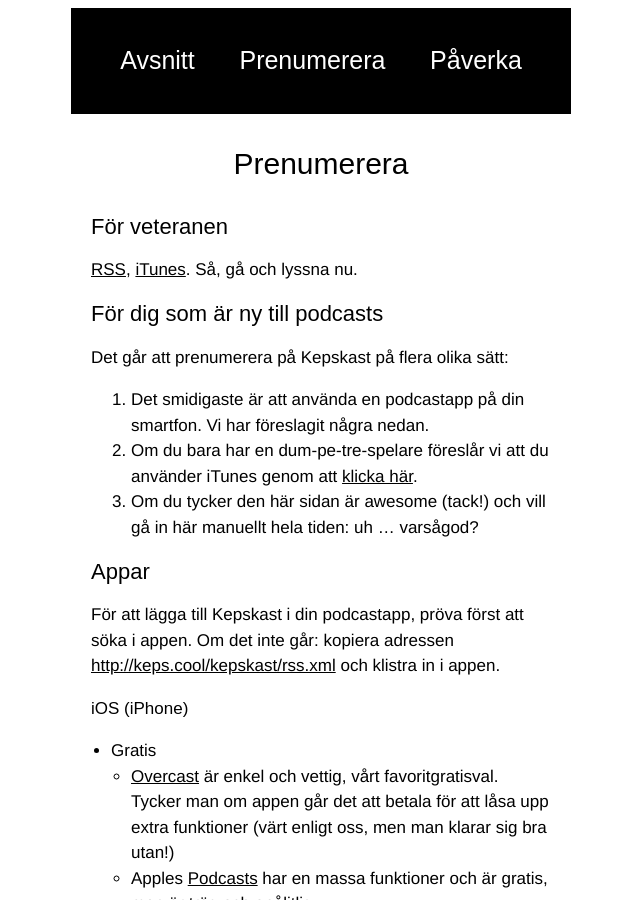
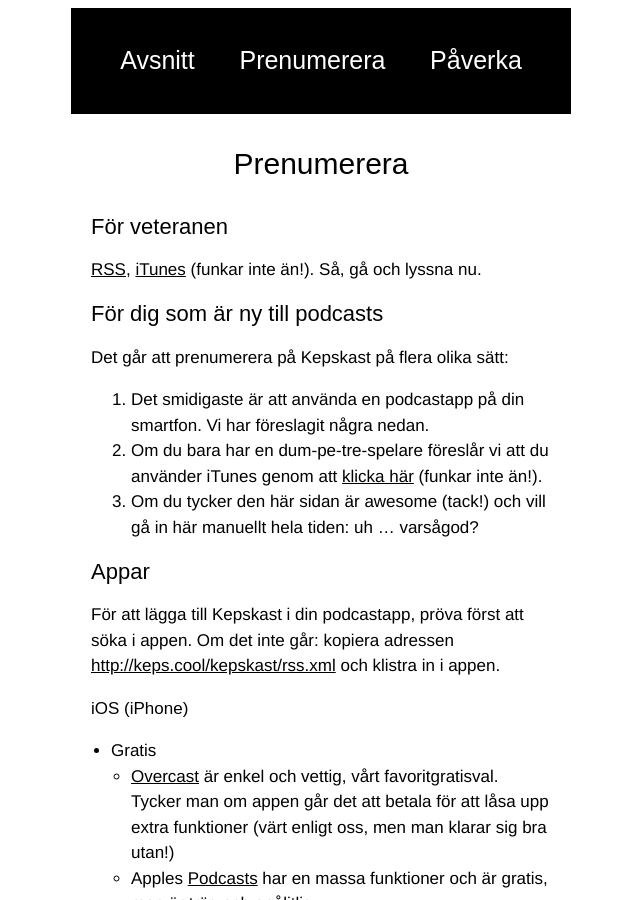
Before and after one commit to keps/keps.github.io, a Jekyll site: the page built from kepskast/prenumerera.markdown, in a window 1280 px wide and 900 px high, scrolled down 520 px. Shown: the whole window, without its empty margins (319-959 px from the left). Built offline with Jekyll 4.4.1, drawn with Linux system fonts in a browser that asks for light colours.

Commit message:
iTunes doesn't work yet

```diff
--- a/kepskast/prenumerera.markdown
+++ b/kepskast/prenumerera.markdown
@@ -8,14 +8,14 @@ permalink: kepskast/prenumerera/
 
 ## För veteranen
 
-[RSS]({{ site.podcast_feed_url }}), [iTunes]({{ site.iTunes_url }}). Så, gå och lyssna nu.
+[RSS]({{ site.podcast_feed_url }}), [iTunes]({{ site.iTunes_url }}) (funkar inte än!). Så, gå och lyssna nu.
 
 ## För dig som är ny till podcasts
 
 Det går att prenumerera på Kepskast på flera olika sätt:
 
 1. Det smidigaste är att använda en podcastapp på din smartfon. Vi har föreslagit några nedan.
-2. Om du bara har en dum-pe-tre-spelare föreslår vi att du använder iTunes genom att [klicka här]({{ site.iTunes_url }}).
+2. Om du bara har en dum-pe-tre-spelare föreslår vi att du använder iTunes genom att [klicka här]({{ site.iTunes_url }}) (funkar inte än!).
 3. Om du tycker den här sidan är awesome (tack!) och vill gå in här manuellt hela tiden: uh ... varsågod?
 
 ## Appar
```
